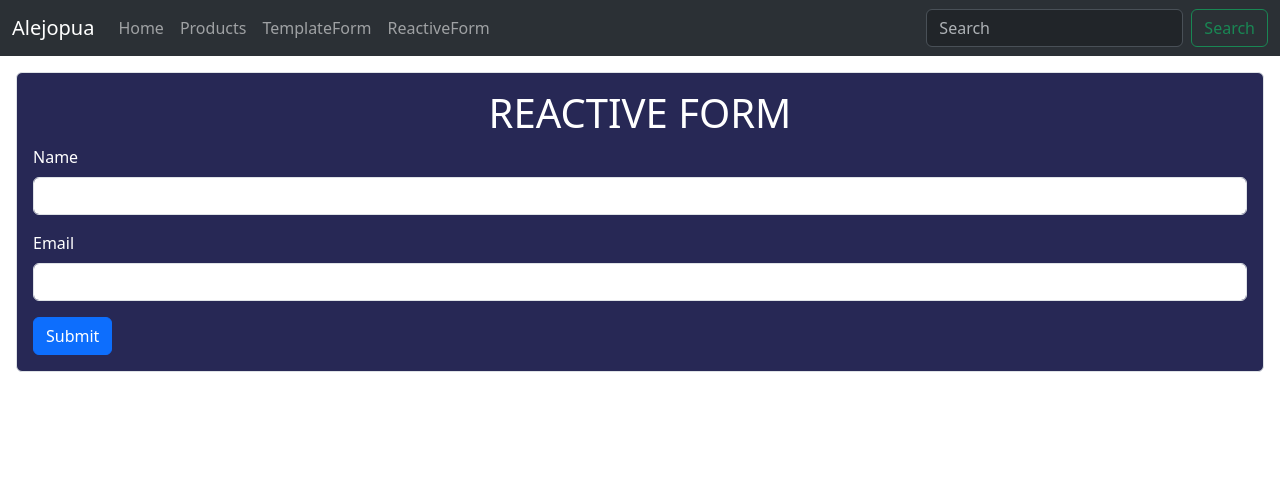
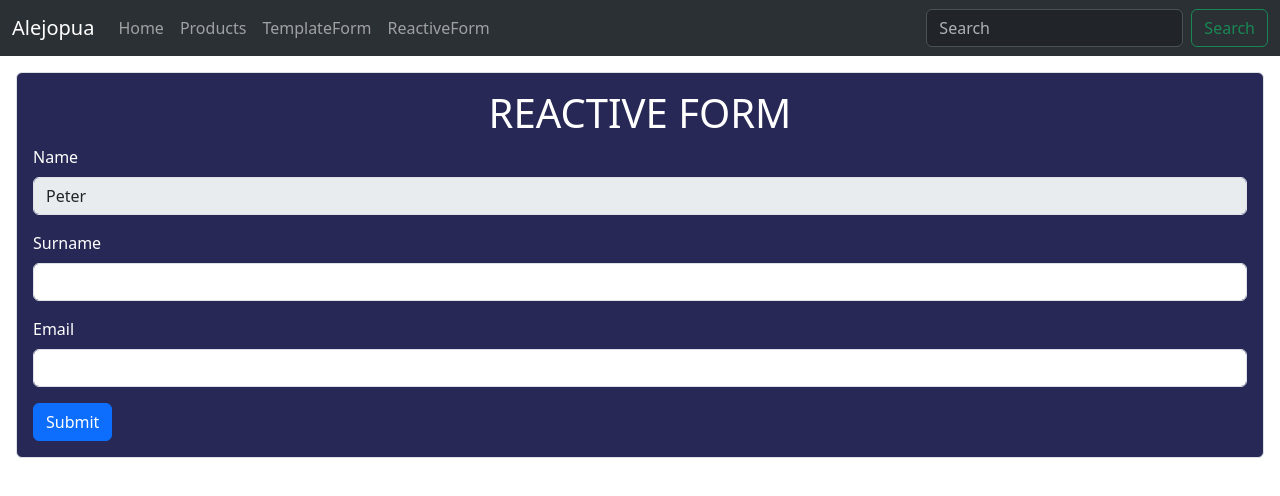
Before and after one commit to alejopua/landing-angular-test1, an Angular app: page /contact2 in a window 1280 px wide. Shown: the top 496 px of the page. Built offline with nearby package versions, Linux system fonts and the light colour scheme.

Commit message:
Add surname field to FormReactiveComponent

```diff
--- a/src/app/form-reactive/form-reactive.component.html
+++ b/src/app/form-reactive/form-reactive.component.html
@@ -15,6 +15,23 @@
       />
       <div class="text-danger" *ngIf="hasErrors('name', 'required')">
         name is required.
+      </div>
+    </div>
+    <div class="mb-3">
+      <label for="name" class="form-label text-white">Surname</label>
+      <input
+        type="text"
+        class="form-control"
+        id="surname"
+        formControlName="surname"
+        [ngClass]="{
+          'is-invalid': hasErrors('surname', 'required'),
+          'is-valid':
+            !hasErrors('surname', 'required') && statusValue('surname')
+        }"
+      />
+      <div class="text-danger" *ngIf="hasErrors('surname', 'required')">
+        surname is required.
       </div>
     </div>
     <div class="mb-3">
--- a/src/app/form-reactive/form-reactive.component.ts
+++ b/src/app/form-reactive/form-reactive.component.ts
@@ -1,4 +1,4 @@
-import { Component } from '@angular/core';
+import { Component, OnInit } from '@angular/core';
 import { FormBuilder, FormGroup, Validators } from '@angular/forms';
 
 @Component({
@@ -6,14 +6,21 @@ import { FormBuilder, FormGroup, Validators } from '@angular/forms';
   templateUrl: './form-reactive.component.html',
   styleUrls: ['./form-reactive.component.css'],
 })
-export class FormReactiveComponent {
+export class FormReactiveComponent implements OnInit {
   formContact: FormGroup;
+  userName: string = 'Peter';
 
   constructor(private form: FormBuilder) {
     this.formContact = this.form.group({
       name: ['', Validators.required],
+      surname: ['', Validators.required],
       email: ['', [Validators.required, Validators.email]],
     });
+  }
+
+  ngOnInit(): void {
+    this.formContact.get('name')?.setValue(this.userName);
+    this.formContact.get('name')?.disable();
   }
 
   statusValue(controlName: string) {
```
